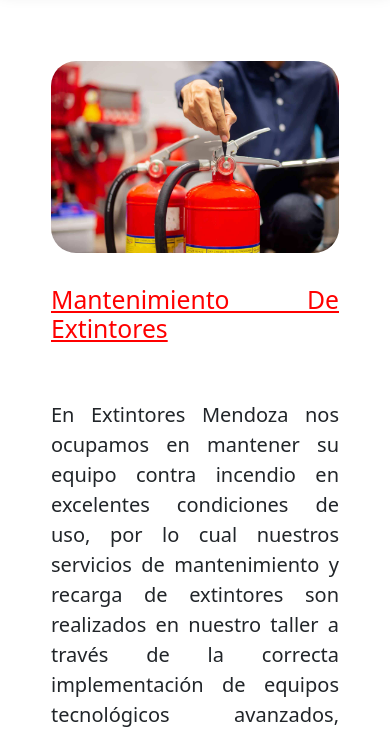
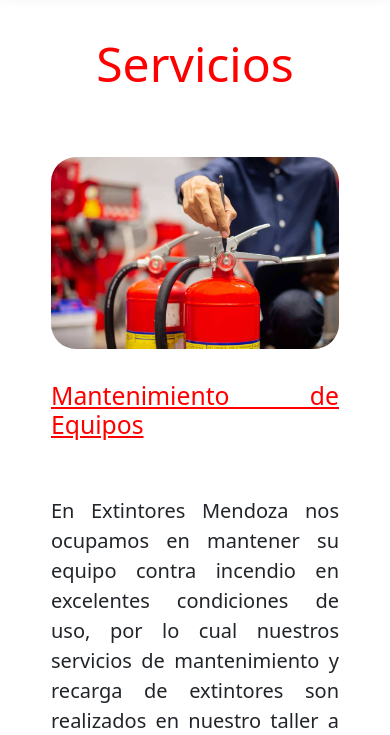
Before and after one commit to manzurl/entregaCoder, a plain HTML site: page Paginas/servicios.html in a window 390 px wide. Shown: the part 109-844 px from the top of the page. Drawn offline with nearby package versions, Linux system fonts and the light colour scheme.

Commit message:
Se arreglan bug de visualizacion en mobile

```diff
--- a/Estilos/style.css
+++ b/Estilos/style.css
@@ -16,6 +16,7 @@
   height: 120px;
 }
 .tituloPrincipal {
+  margin-top: 10rem;
   margin-top: 8rem;
   text-align: center;
   color: red;
@@ -299,7 +300,7 @@
     padding-top: 2rem;
   }
   .tituloPrincipal {
-    margin-top: 3rem;
+    margin-top: 9rem;
   }
   .imgPrincipal {
     max-width: 100%;
@@ -366,10 +367,6 @@
 
   /* Pagina quienes somos */
 
-  .tituloPrincipal {
-    color: blue;
-  }
-
   .tarjetasServicios img {
     width: 100%;
   }
@@ -381,6 +378,9 @@
   }
   .card p {
     min-height: auto;
+  }
+  .bannerContacto {
+    margin-top: 0rem;
   }
 }
 
--- a/Paginas/servicios.html
+++ b/Paginas/servicios.html
@@ -66,7 +66,7 @@
           <div class="container">
             <div class="introPadre">
               <div class="introPadre__texto">
-                <h2 class="titulos">Mantenimiento De Extintores</h2>
+                <h2 class="titulos">Mantenimiento de Equipos</h2>
                 <p class="lead">
                   En Extintores Mendoza nos ocupamos en mantener su equipo contra incendio en excelentes condiciones de
                   uso, por lo cual nuestros servicios de mantenimiento y recarga de extintores son realizados en nuestro
```
Also changed, not shown: index.html (+1 -1 lines).
